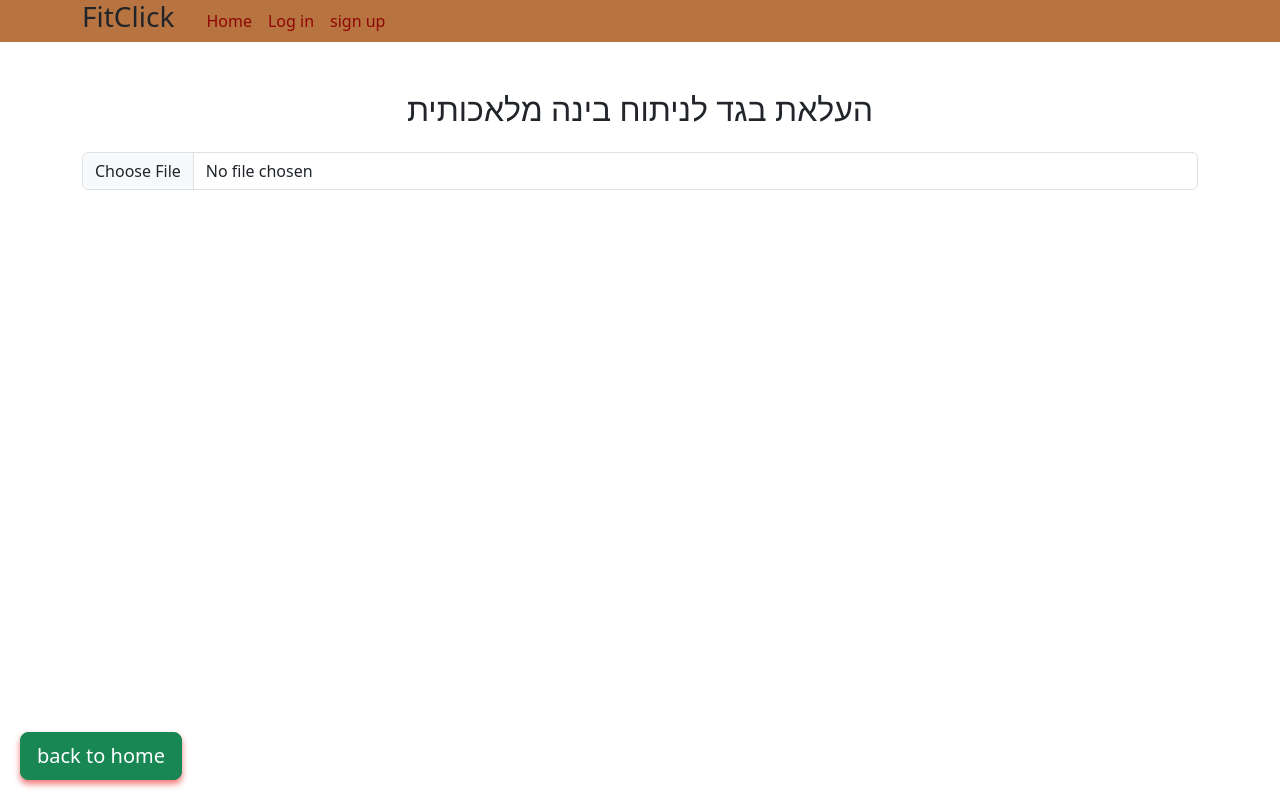
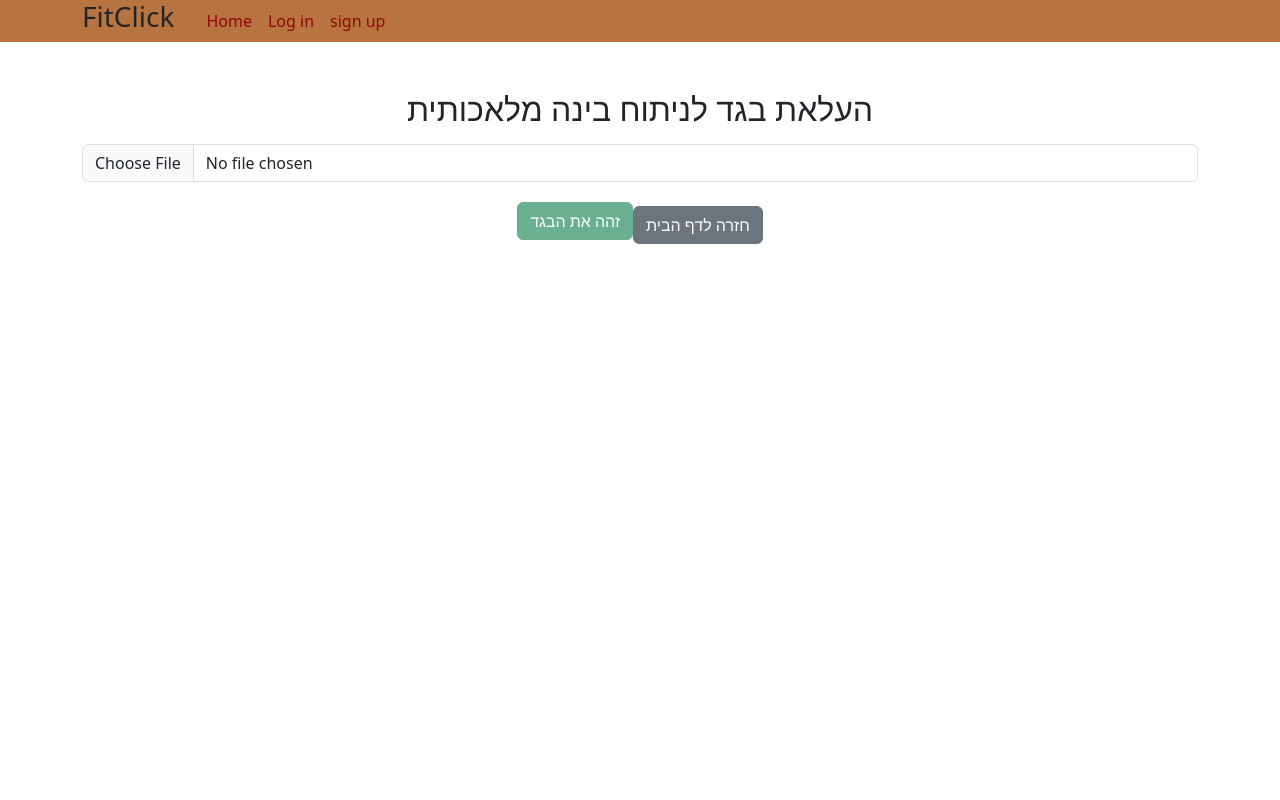
Before and after one commit to HILLEL32/fitClick, a React (Vite) app: page /clothing_ai in a window 1280 px wide. Built offline with nearby package versions, Linux system fonts and the light colour scheme.

Commit message:
זיהוי בגדים לפי בינה מלאכותית

```diff
--- a/package.json
+++ b/package.json
@@ -10,6 +10,7 @@
     "preview": "vite preview"
   },
   "dependencies": {
+    "axios": "^1.10.0",
     "firebase": "^11.8.1",
     "react": "^19.0.0",
     "react-dom": "^19.0.0",
--- a/src/features/clothing/ClothingAIUpload.jsx
+++ b/src/features/clothing/ClothingAIUpload.jsx
@@ -1,26 +1,75 @@
 import React, { useState } from 'react';
 import { Link } from 'react-router-dom';
+import axios from 'axios';
+
+const API_KEY = "0eb14ea8c68d4baa1348ee3e9969f5693be9518b0befae4b81acfc717513cb98";
 
 export default function ClothingAIUpload() {
-  const [image, setImage] = useState(null);
-  const [detectedClothing, setDetectedClothing] = useState('');
+  const [imageFile, setImageFile] = useState(null);
+  const [previewUrl, setPreviewUrl] = useState(null);
+  const [result, setResult] = useState(null);
   const [loading, setLoading] = useState(false);
 
-
-  const handleImageUpload = (e) => {
+  const handleImageChange = (e) => {
     const file = e.target.files[0];
     if (file) {
-      setImage(URL.createObjectURL(file));
-      setDetectedClothing('');
-      setLoading(true);
+      setImageFile(file);
+      setPreviewUrl(URL.createObjectURL(file));
+      setResult(null);
+    }
+  };
 
-      // זיהוי מדומה — יוחלף בחיבור ל־AI בשלב הבא
-      setTimeout(() => {
-        const options = ['חולצה', 'מכנסיים', 'שמלה', 'חצאית', 'בגד לא מזוהה'];
-        const random = options[Math.floor(Math.random() * options.length)];
-        setDetectedClothing(random);
-        setLoading(false);
-      }, 2000);
+  const uploadToLykdat = async () => {
+    if (!imageFile) {
+      alert('בחרי תמונה קודם');
+      return;
+    }
+
+    setLoading(true);
+    const formData = new FormData();
+    formData.append('image', imageFile);
+
+    try {
+      const response = await axios.post(
+        'https://cloudapi.lykdat.com/v1/detection/tags',
+        formData,
+        {
+          headers: {
+            'x-api-key': API_KEY,
+            'Content-Type': 'multipart/form-data'
+          }
+        }
+      );
+
+      const data = response.data.data;
+      const labels = data.labels || [];
+      const items = data.items || [];
+      const colors = data.colors || [];
+
+      const extractLabels = (category) =>
+        labels
+          .filter((label) => label.classification === category)
+          .map((label) => label.name);
+
+      const simplified = {
+        type: [...new Set(items.filter(i => i.confidence > 0.6).map(i => i.name))],
+        colors: colors.filter(c => c.confidence > 0.2).map(c => c.name),
+        style: [...extractLabels("silhouette"), ...extractLabels("textile pattern")],
+        details: [
+          ...extractLabels("garment parts"),
+          ...extractLabels("opening type"),
+          ...extractLabels("nickname")
+        ],
+        length: extractLabels("length"),
+        waistline: extractLabels("waistline")
+      };
+
+      setResult(simplified);
+    } catch (error) {
+      console.error("API Error:", error);
+      alert("אירעה שגיאה בזיהוי הבגד");
+    } finally {
+      setLoading(false);
     }
   };
 
@@ -31,28 +80,63 @@ export default function ClothingAIUpload() {
       <input
         type="file"
         accept="image/*"
-        capture="environment"
-        onChange={handleImageUpload}
-        className="form-control mt-4"
+        onChange={handleImageChange}
+        className="form-control mt-3"
       />
 
-      {image && (
+      {previewUrl && (
         <div className="mt-4">
-          <img src={image} alt="בגד שהועלה" style={{ maxWidth: '300px' }} />
+          <img
+            src={previewUrl}
+            alt="תצוגת תמונה"
+            style={{ maxWidth: '300px', borderRadius: '10px' }}
+          />
         </div>
       )}
 
-      {loading && <p className="mt-3">מזהה סוג בגד...</p>}
+      <button
+        className="btn btn-success mt-3"
+        onClick={uploadToLykdat}
+        disabled={loading || !imageFile}
+      >
+        {loading ? 'מזהה...' : 'זהה את הבגד'}
+      </button>
 
-      {!loading && detectedClothing && (
-        <p className="mt-3">
-          זוהה סוג בגד: <strong>{detectedClothing}</strong>
-        </p>
+      {result && (
+        <div className="mt-5 text-start">
+          <h4 strong>result</h4>
+          <ul className="list-group">
+
+            <li className="list-group-item">
+              <strong>Type:</strong> {result.type.length > 0 ? result.type.join(', ') : 'Not detected'}
+            </li>
+
+            <li className="list-group-item">
+              <strong>Colors:</strong> {result.colors.length > 0 ? result.colors.join(', ') : 'None'}
+            </li>
+
+            <li className="list-group-item">
+              <strong>Style:</strong> {result.style.length > 0 ? result.style.join(', ') : 'None'}
+            </li>
+
+            <li className="list-group-item">
+              <strong>Details:</strong> {result.details.length > 0 ? result.details.join(', ') : 'None'}
+            </li>
+
+            <li className="list-group-item">
+              <strong>Length:</strong> {result.length.length > 0 ? result.length.join(', ') : 'None'}
+            </li>
+
+            <li className="list-group-item">
+              <strong>Waistline:</strong> {result.waistline.length > 0 ? result.waistline.join(', ') : 'None'}
+            </li>
+
+          </ul>
+        </div>
       )}
-      <Link to="/app_home" className="btn btn-success btn-lg floating-button">
-        back to home
-      </Link>
 
+
+      <Link to="/app_home" className="btn btn-secondary mt-4">חזרה לדף הבית</Link>
     </div>
   );
 }
```
Also changed, not shown: 1 other file (tests, documents, lock files or other folders).
